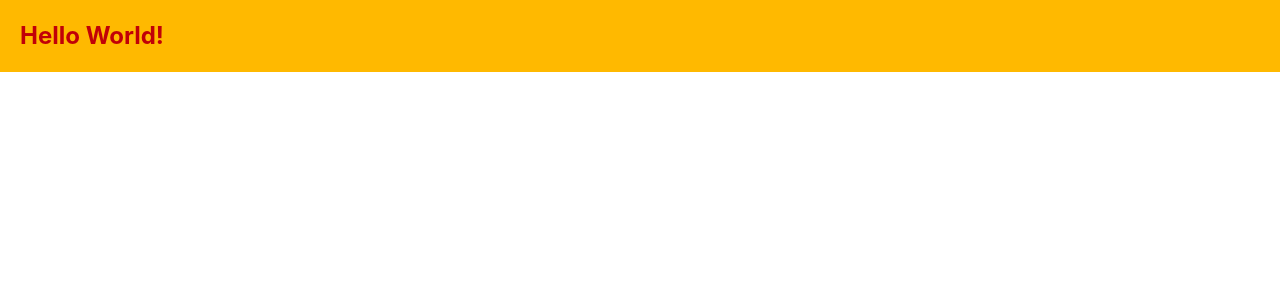
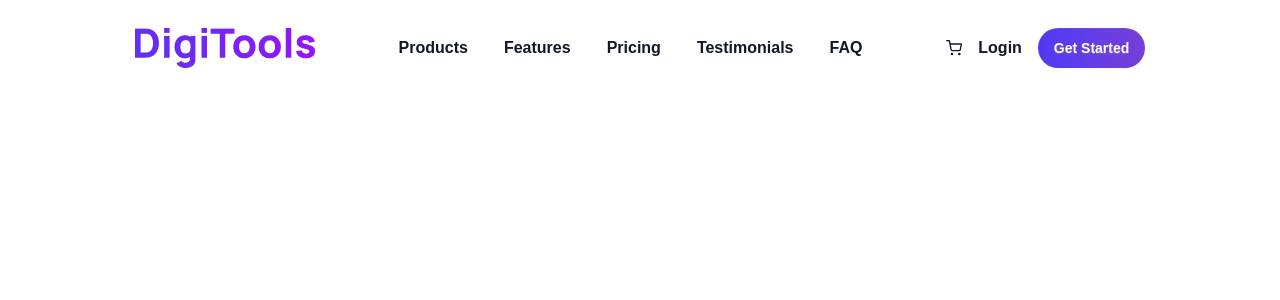
Before and after one commit to nafisanowshad/B13-A06-DigiTools-Platform, a React (Vite) app: page / in a window 1280 px wide. Shown: the top 300 px of the page. Built offline with nearby package versions, Linux system fonts and the light colour scheme.

Commit message:
navbar section added

```diff
--- a/src/App.jsx
+++ b/src/App.jsx
@@ -1,11 +1,12 @@
 import {} from 'react'
 import './App.css'
+import Navbar from './components/navbar/Navbar'
 
 function App() {
 
   return (
     <>
-    <h2 className='text-red-700 bg-amber-400 font-bold text-2xl p-5'>Hello World!</h2>
+    <Navbar></Navbar>
     </>
   )
 }
--- /dev/null
+++ b/src/components/navbar/Navbar.jsx
@@ -0,0 +1,29 @@
+import React from 'react';
+import { FiShoppingCart } from "react-icons/fi";
+import navlogo from '../../assets/navlogo.png';
+
+const Navbar = () => {
+    return (
+        <div className='w-10/12 mx-auto p-7 items-center flex justify-between'>
+            <div>
+                <img src={navlogo} alt="" />
+            </div>
+            <div>
+                <ul className='flex gap-9 font-semibold text-[#101727]'>
+                    <li>Products</li>
+                    <li>Features</li>
+                    <li>Pricing</li>
+                    <li>Testimonials</li>
+                    <li>FAQ</li>
+                </ul>
+            </div>
+            <div className='flex gap-4 justify-center items-center font-semibold text-[#101727]'>
+                <div><FiShoppingCart /></div>
+                <div>Login</div>
+                <div><button className='btn rounded-full font-semibold text-[#FFFFFF] bg-linear-to-r from-[#4F39F6] to-[#763ed7] border-none transition-all duration-300 hover:-translate-y-1 hover:opacity-90 hover:shadow-lg'>Get Started</button></div>
+            </div>
+        </div>
+    );
+};
+
+export default Navbar;
--- a/src/index.css
+++ b/src/index.css
@@ -1,2 +1,9 @@
 @import "tailwindcss";
 @plugin "daisyui";
+
+@import url('https://fonts.googleapis.com/css2?family=Manrope:wght@200..800&display=swap');
+
+* {
+  font-family: "Manrope", sans-serif;
+  background-color: white;
+}
```
Also changed, not shown: src/assets/navlogo.png (added).
